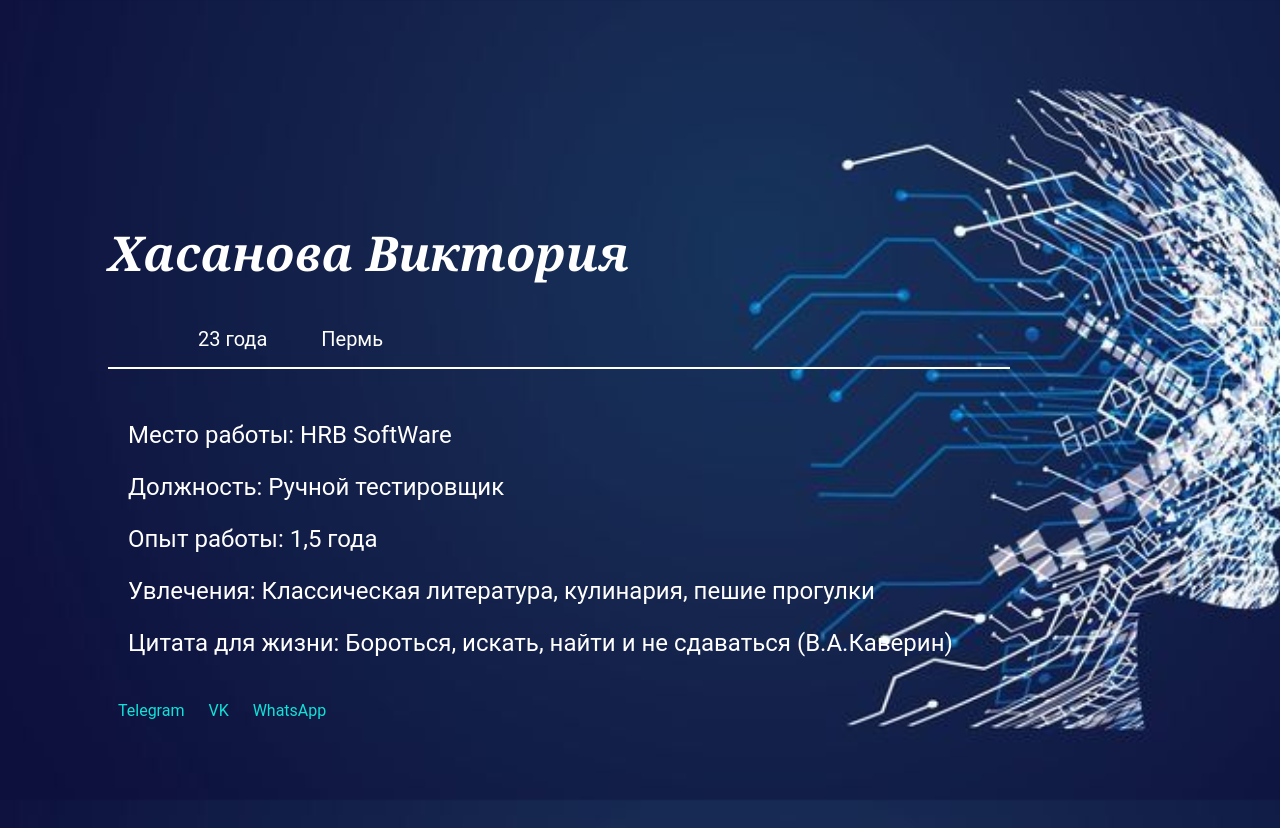
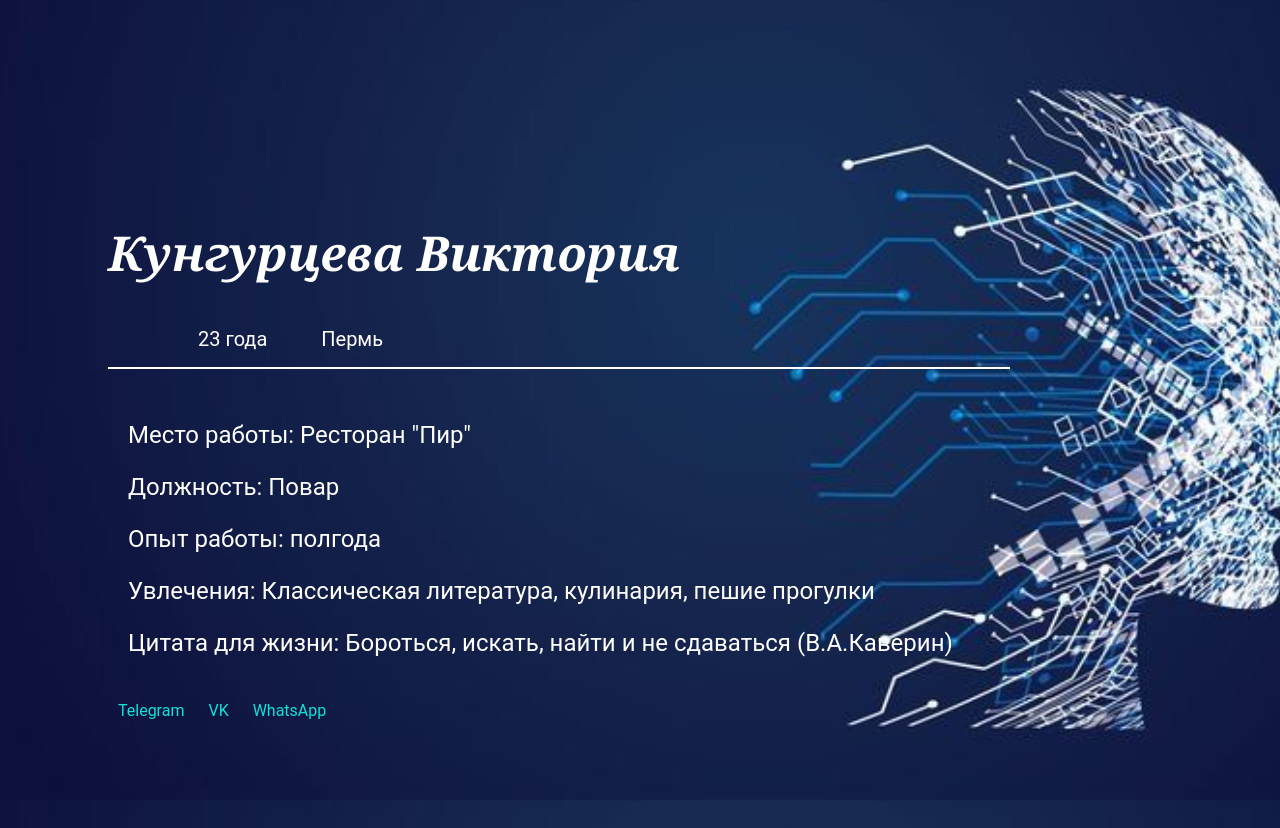
Before and after one commit to Vika2611/cv, a plain HTML site: page index.html in a window 1280 px wide. Drawn offline with Linux system fonts and the light colour scheme.

Commit message:
Кунгурцева

```diff
--- a/index.html
+++ b/index.html
@@ -15,7 +15,7 @@
 </head>
 
 <body>
-		<h1>Хасанова Виктория</h1>
+		<h1>Кунгурцева Виктория</h1>
 
         <ul class="hr">
 			<li>23 года</li>
@@ -25,9 +25,9 @@
 		    <hr  align="left" width="900" size="2" color="#ffffff"/>
 
 		<div class="container">
-			<p>Место работы: HRB SoftWare</p>
-			<p>Должность: Ручной тестировщик</p>
-			<p>Опыт работы: 1,5 года</p>
+			<p>Место работы: Ресторан "Пир"</p>
+			<p>Должность: Повар</p>
+			<p>Опыт работы: полгода</p>
 			<p>Увлечения: Классическая литература, кулинария, пешие прогулки</p>
 			<p>Цитата для жизни: Бороться, искать, найти и не сдаваться (В.А.Каверин)</p>
 		</div>
```
